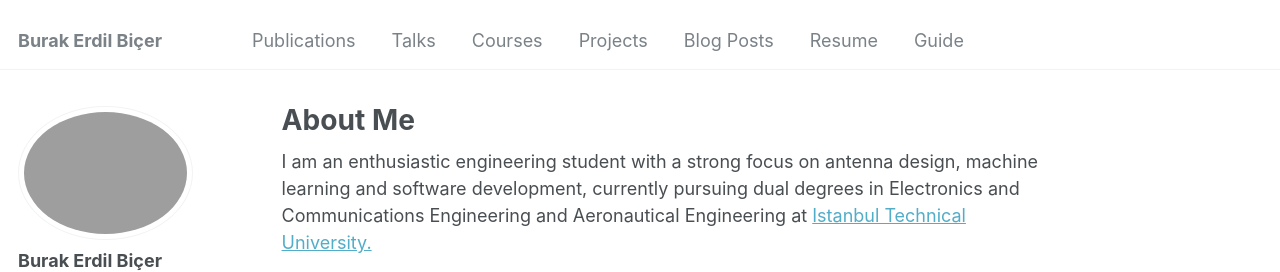
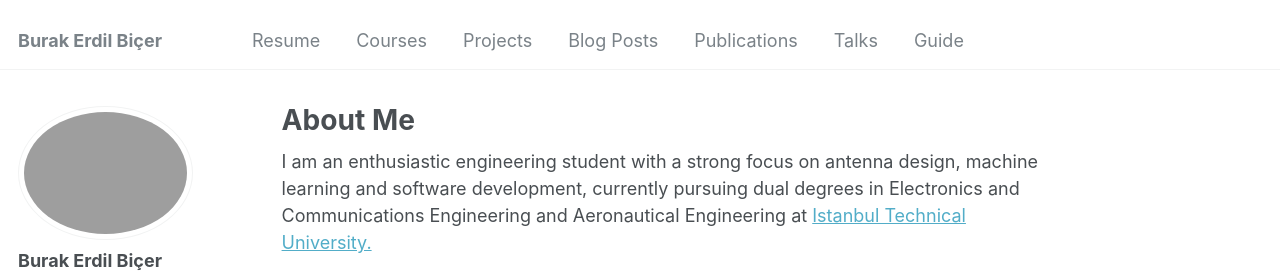
Before and after one commit to burakerdilb/burakerdilb.github.io, a Jekyll site: the page built from _pages/about.md, in a window 1280 px wide. Shown: the top 272 px of the page. Built offline with Jekyll 4.4.1, drawn with Linux system fonts in a browser that asks for light colours; some web fonts are replaced; part of the change alters nothing that is shown.

```diff
--- a/_data/navigation.yml
+++ b/_data/navigation.yml
@@ -1,10 +1,7 @@
 # main links links
 main:
-  - title: "Publications"
-    url: /publications/
-
-  - title: "Talks"
-    url: /talks/
+  - title: "Resume"
+    url: /resume/
 
   - title: "Courses"
     url: /courses/
@@ -15,8 +12,11 @@ main:
   - title: "Blog Posts"
     url: /year-archive/
 
-  - title: "Resume"
-    url: /resume/
+  - title: "Publications"
+    url: /publications/
+
+  - title: "Talks"
+    url: /talks/
 
   - title: "Guide"
     url: /markdown/
```
